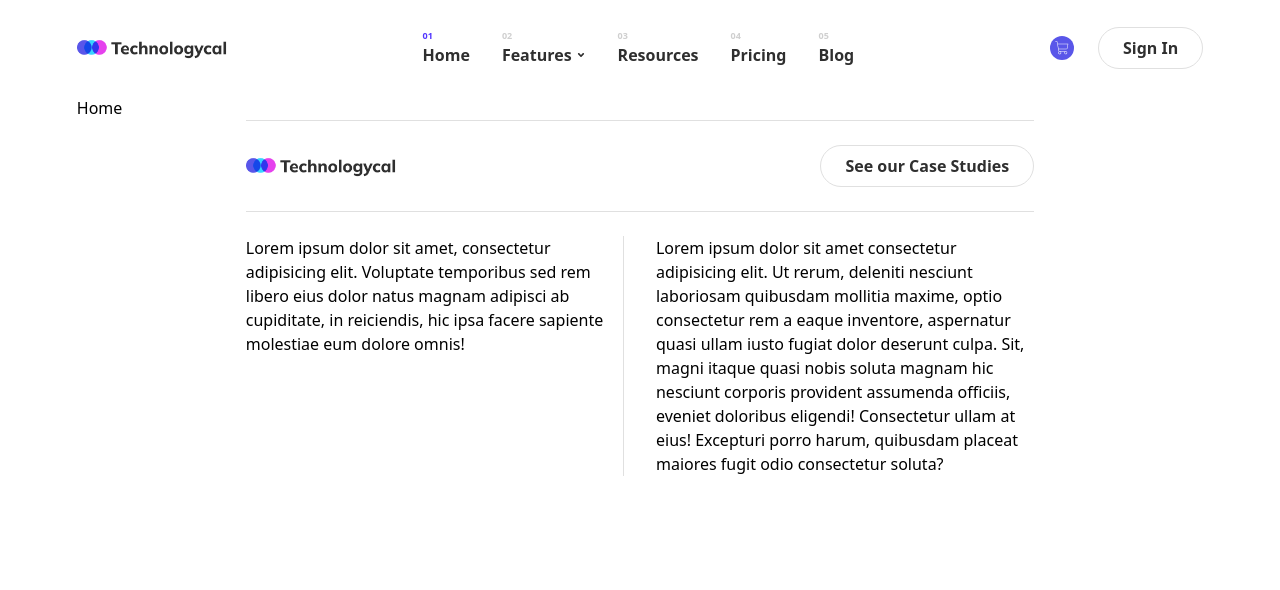
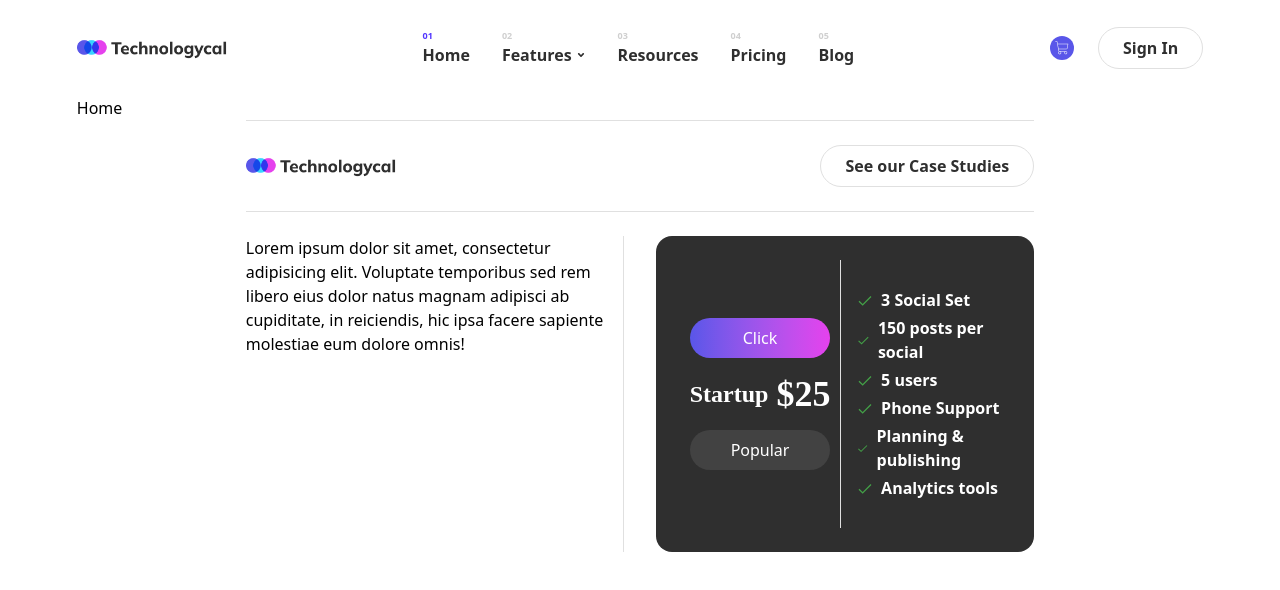
Before and after one commit to FlackoCodes/newTech, a React (Vite) app: page / in a window 1280 px wide. Shown: the top 590 px of the page. Built offline with nearby package versions, Linux system fonts and the light colour scheme.

Commit message:
added touches to the footer

```diff
--- a/src/components/Footer.tsx
+++ b/src/components/Footer.tsx
@@ -1,5 +1,7 @@
+import { footerData } from "../data";
 import logo from "../images/cta/Logo (1).png"
 import { FcCheckmark } from "react-icons/fc";
+
 
 export default function Footer() {
     return (
@@ -16,8 +18,24 @@ export default function Footer() {
             </div>
             <div className="grid grid-cols-1 md:grid-cols-2 gap-8 py-6">
                 <div className="border-r border-[#E0E0E0]">Lorem ipsum dolor sit amet, consectetur adipisicing elit. Voluptate temporibus sed rem libero eius dolor natus magnam adipisci ab cupiditate, in reiciendis, hic ipsa facere sapiente molestiae eum dolore omnis!</div>
-                <div>Lorem ipsum dolor sit amet consectetur adipisicing elit. Ut rerum, deleniti nesciunt laboriosam quibusdam mollitia maxime, optio consectetur rem a eaque inventore, aspernatur quasi ullam iusto fugiat dolor deserunt culpa.
-                    Sit, magni itaque quasi nobis soluta magnam hic nesciunt corporis provident assumenda officiis, eveniet doloribus eligendi! Consectetur ullam at eius! Excepturi porro harum, quibusdam placeat maiores fugit odio consectetur soluta?</div>
+                <div className="bg-[#2F2F2F] rounded-2xl grid grid-cols-2 gap-2 p-6">
+                    <div className="border-r border-[#E0E0E0] grid place-content-center align-middle">
+                        <button className="bg-gradient-to-r from-[#5956E9] to-[#E541ED] py-2 px-3 rounded-full text-white">Click</button>
+                        <div className="flex items-center gap-2 my-4 font-[Mulish] text-white">
+                            <h2 className="align-middle text-2xl font-bold capitalize">startup</h2>
+                            <span className="font-extrabold text-4xl">$25</span>
+                        </div>
+                        <button className="bg-[#424242] text-white px-3 py-2 rounded-full">Popular</button>
+                    </div>
+                    <div className="py-6 px-2">
+                        {footerData.map((item) => (
+                            <div key={item.id} className="flex gap-2 items-center my-1">
+                                <FcCheckmark className="text-white" />
+                                <p className="text-white font-semibold">{item.name}</p>
+                            </div>
+                        ))}
+                    </div>
+                </div>
             </div>
         </footer>
     )
--- a/src/data.ts
+++ b/src/data.ts
@@ -24,8 +24,4 @@ export const footerData = [
     id: 6,
     name: "Analytics tools",
   },
-  {
-    id: 7,
-    name: "No credit card required
-  }
 ];
```
